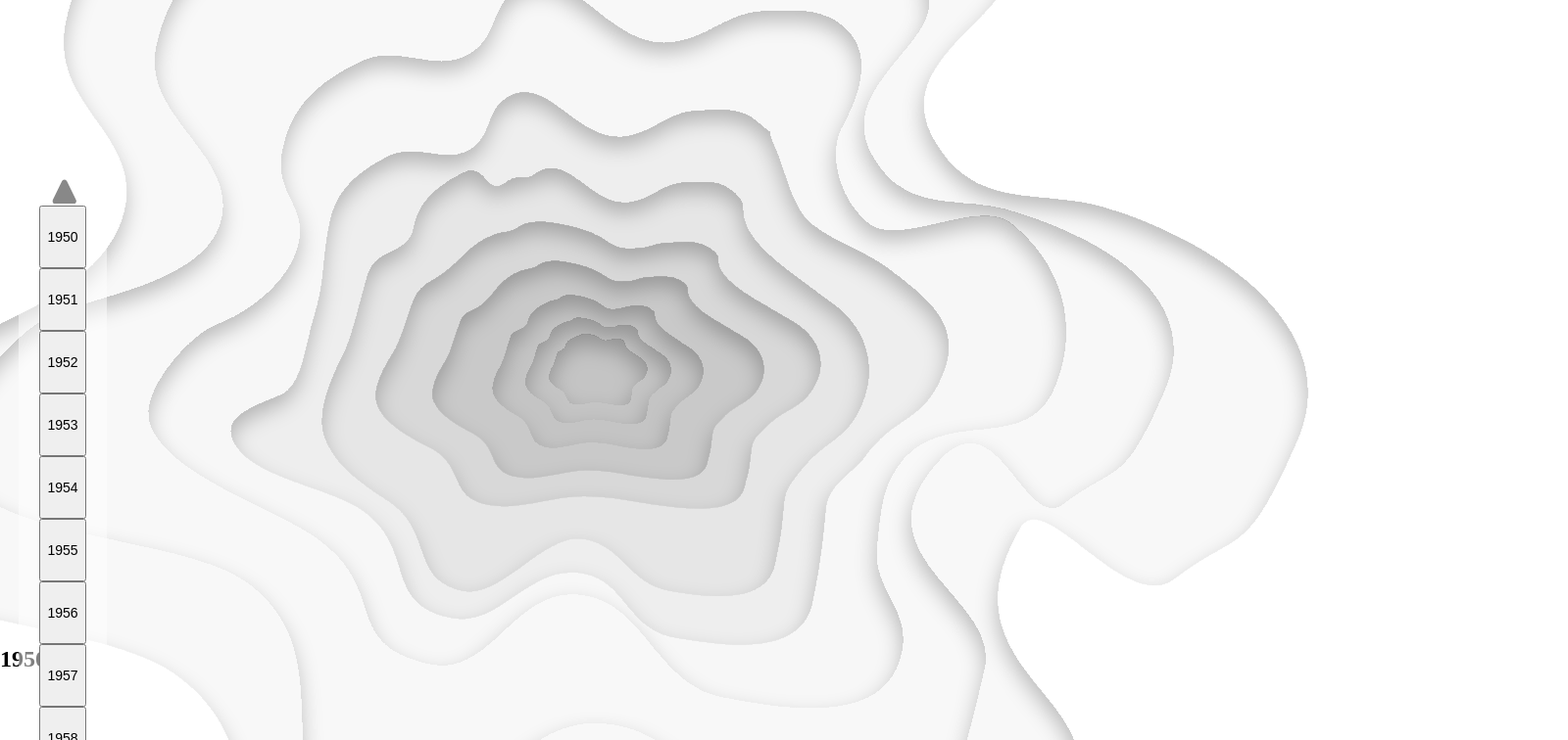
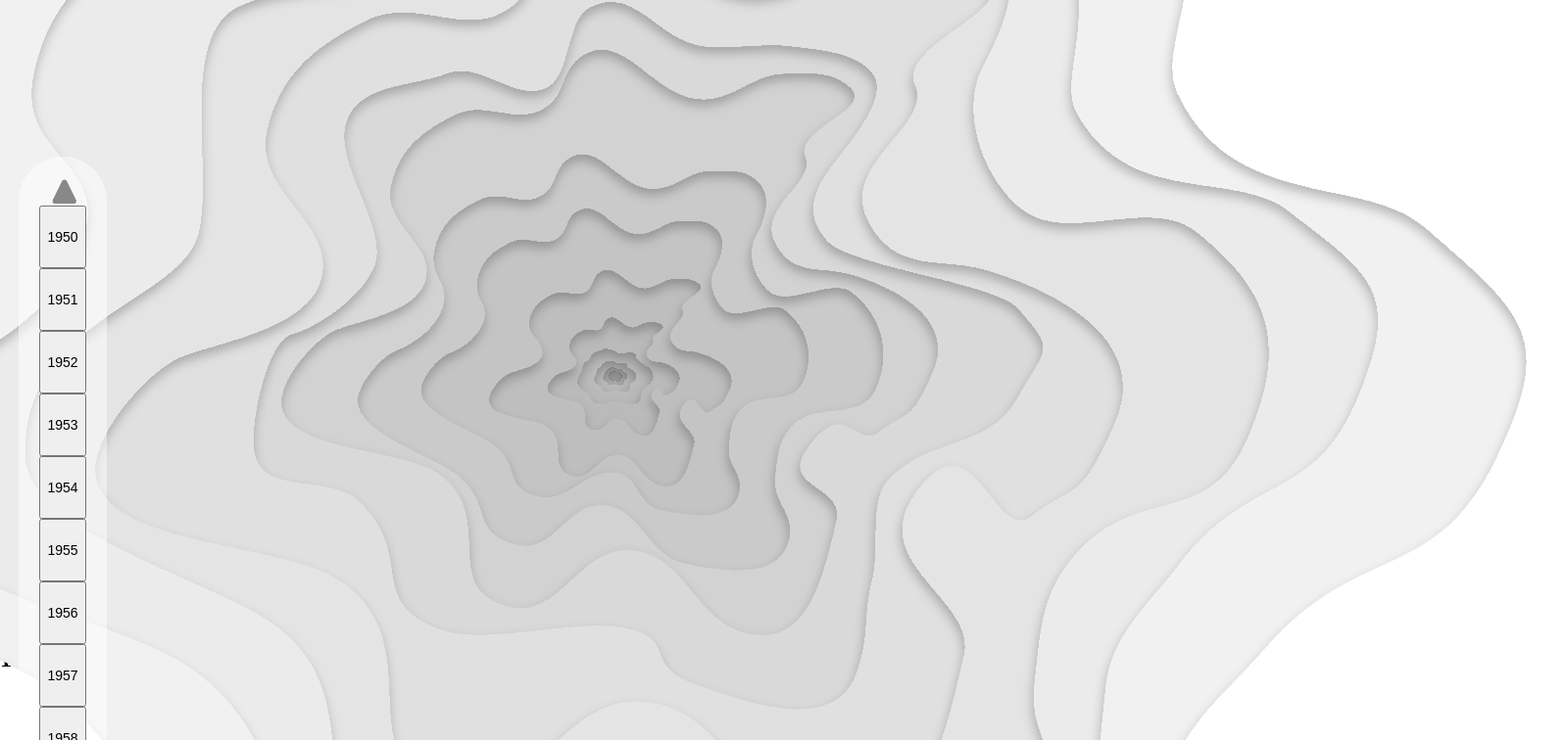
Before and after one commit to dgozen/GRPtimeline, a React (Create React App) app: page / in a window 1280 px wide. Shown: the top 756 px of the page at 98% size, 1600 px wide, since content can reach past the window. Built offline with nearby package versions, Linux system fonts and the light colour scheme.

Commit message:
changed to more detailed background image

```diff
--- a/src/component/Timeline/Timeline.js
+++ b/src/component/Timeline/Timeline.js
@@ -20,10 +20,15 @@ const timelineData = [
 ]
 
 const numbers = [
-	1.1,
-	2.2,
-	3.3,
-	4.4,
+	[1.5,1.5],
+	[2.0,2.0],
+	[2.5,2.5],
+	[3.0,3.0],
+	[3.5,3.5],
+	[4.5,4.5],
+	[5.5,5.5],
+	[6.0,6.0],
+
 ]
 
 const Timeline = () => {
--- a/src/component/Timeline/Timeline.module.css
+++ b/src/component/Timeline/Timeline.module.css
@@ -7,15 +7,15 @@
 }
 
 .background {
-    background-image: url(../../assets/newnewbackground.svg);
+    background-image: url(../../assets/latestlatestbackground.svg);
 	background-size: cover;
 	background-position: center, center;
-    transition: transform 1.5s;
-    width: 110%;
-    height: 105%;
+    transition: transform 0.9s;
+    width: 100%;
+    height: 100%;
     position: absolute;
-    top: -5%;
-    left: -10%;
+    top: 0;
+    left: 0;
 }
 .list {
     align-self: center;
```
Also changed, not shown: src/assets/latestbackground.svg (added), src/assets/latestlatestbackground.svg (added).
